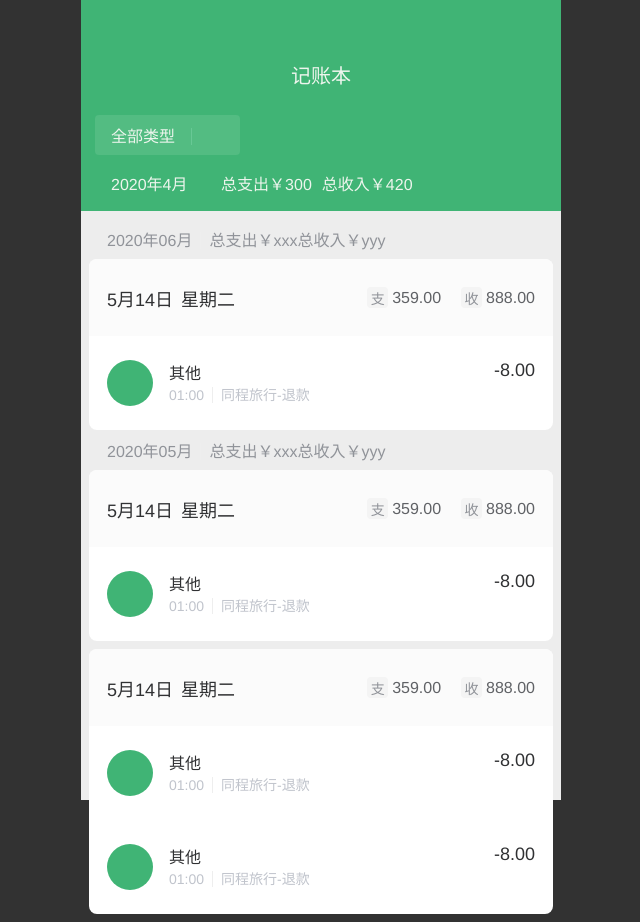
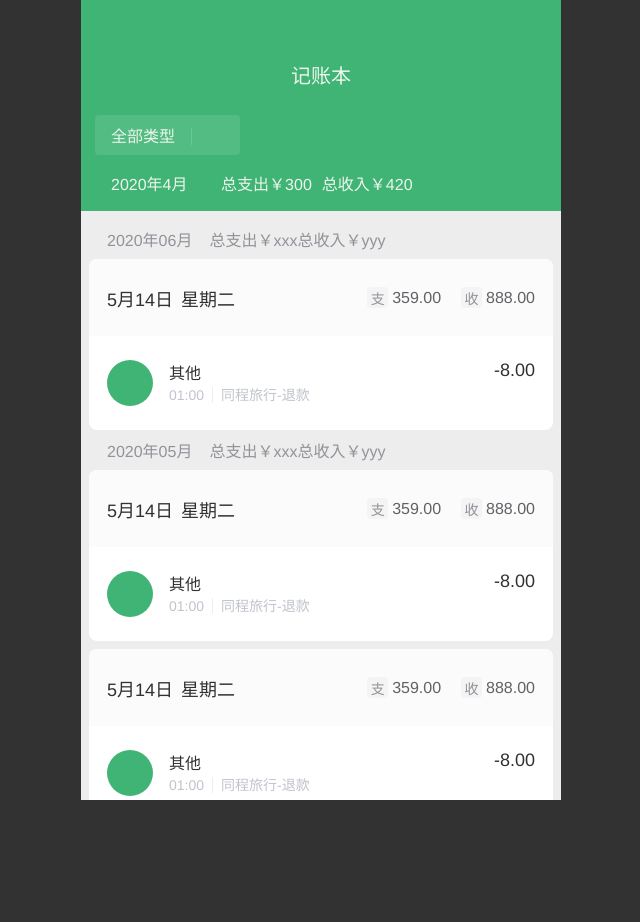
Before and after one commit to haixiangyan/weixin-cash, a React (Create React App) app: page / in a window 1280 px wide. Shown: the whole page, without its empty margins (319-959 px from the left). After the commit the page ends 800 px from the top, so only its background shows below. Built offline with nearby package versions, Linux system fonts and the light colour scheme.

Commit message:
使得可滚动

```diff
--- a/src/pages/Summary.tsx
+++ b/src/pages/Summary.tsx
@@ -4,6 +4,12 @@ import Icon from '../components/Icon'
 import Divider from '../components/Dividier'
 import MonthRecord from '../components/MonthRecord'
 import useRecordList from '../hooks/useRecordList'
+
+const StyledSummary = styled.div`
+  height: 100%;
+  display: flex;
+  flex-direction: column;
+`
 
 const Header = styled.header`
   padding: 60px 14px 8px;
@@ -48,6 +54,7 @@ const BriefSection = styled.section`
 
 const RecordList = styled.ul`
   padding: 8px;
+  flex-grow: 1;
   overflow: auto;
 `
 
@@ -58,7 +65,7 @@ const Summary: React.FC = () => {
   const totalExpense = 300
 
   return (
-    <div>
+    <StyledSummary>
       <Header>
         <p className="title">记账本</p>
 
@@ -87,7 +94,7 @@ const Summary: React.FC = () => {
           ))
         }
       </RecordList>
-    </div>
+    </StyledSummary>
   )
 }
 
```
